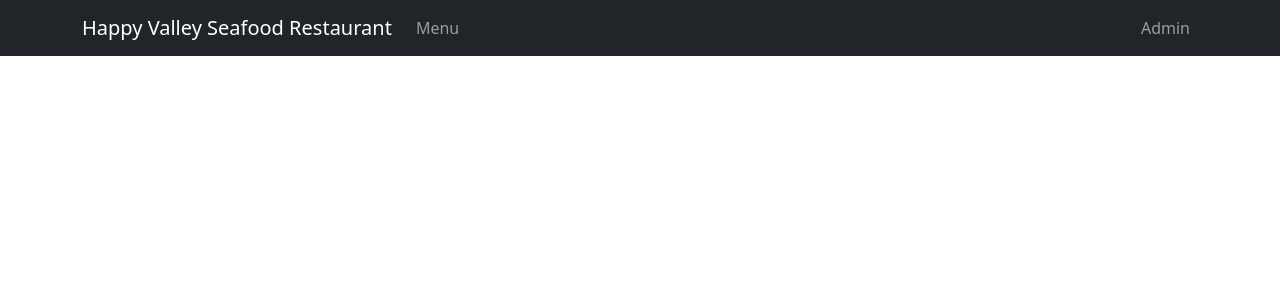
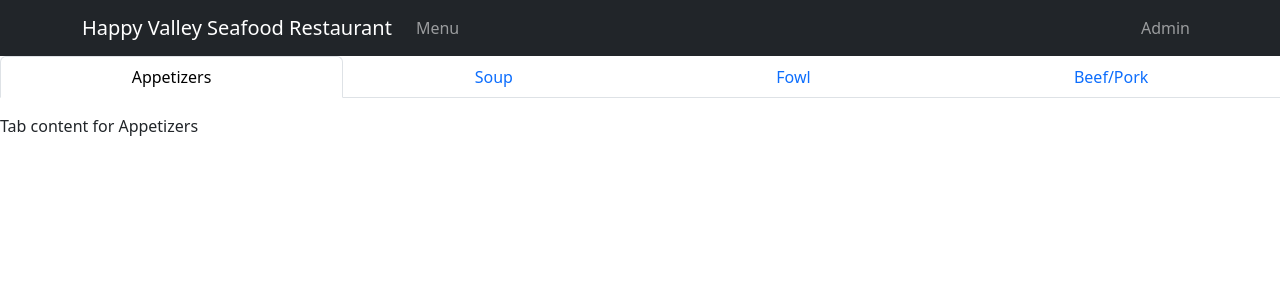
Before and after one commit to WayanLu/happyvalley-menu, a React (Create React App) app in the folder client/: page / in a window 1280 px wide. Shown: the top 300 px of the page. Built offline with nearby package versions, Linux system fonts and the light colour scheme.

Commit message:
first attempt at implementing file structure for menu

```diff
--- a/client/src/App.js
+++ b/client/src/App.js
@@ -1,9 +1,15 @@
 import "./App.css";
 import "bootstrap/dist/css/bootstrap.min.css";
 import CreateNavbar from "./components/navbar/navbar";
+import CreateMenu from "./pages/Menu";
 
 function App() {
-  return <CreateNavbar />;
+  return (
+    <>
+      <CreateNavbar />
+      <CreateMenu />
+    </>
+  );
 }
 
 export default App;
--- /dev/null
+++ b/client/src/pages/Menu.jsx
@@ -0,0 +1,28 @@
+import Tab from "react-bootstrap/Tab";
+import Tabs from "react-bootstrap/Tabs";
+
+function CreateMenu() {
+  return (
+    <Tabs
+      defaultActiveKey="appetizers"
+      id="fill-tab-example"
+      className="mb-3"
+      fill
+    >
+      <Tab eventKey="appetizers" title="Appetizers">
+        Tab content for Appetizers
+      </Tab>
+      <Tab eventKey="soup" title="Soup">
+        Tab content for soup
+      </Tab>
+      <Tab eventKey="fowl" title="Fowl">
+        Tab content for fowl
+      </Tab>
+      <Tab eventKey="beeforpork" title="Beef/Pork">
+        Tab content for Beef/pork
+      </Tab>
+    </Tabs>
+  );
+}
+
+export default CreateMenu;
```
Also changed, not shown: client/src/features/menu/MenuItem.jsx (added), client/src/features/menu/MenuList.jsx (added).
